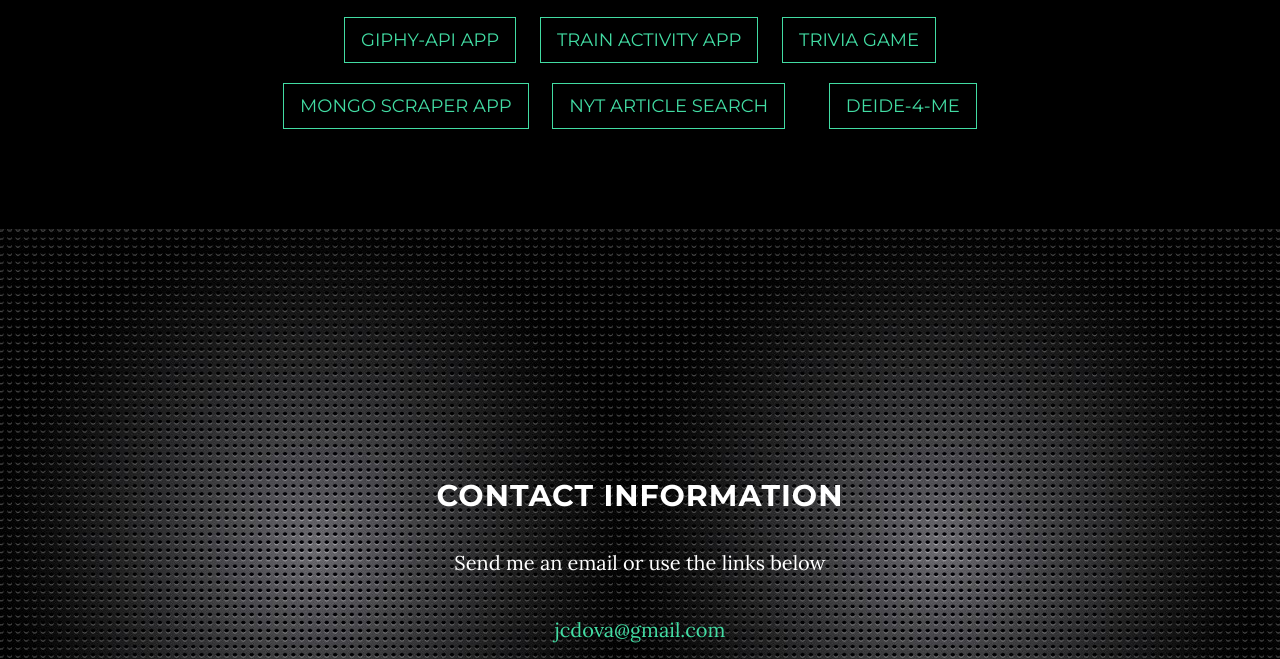
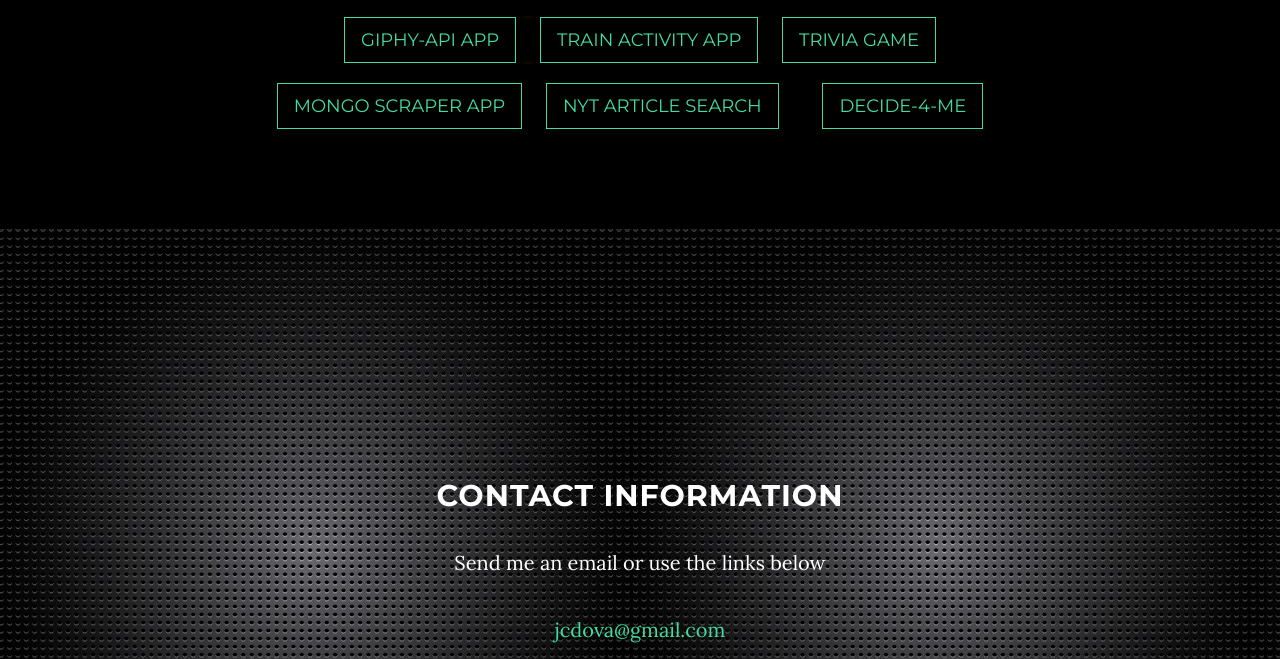
Before and after one commit to jcdova/jcdova.github.io, a website: page index.html in a window 1280 px wide. Shown: the part 2487-3146 px from the top of the page. Drawn offline with nearby package versions, Linux system fonts and the light colour scheme; some packages are replaced by stand-ins of ours.

Commit message:
Update index.html
corrected url button spelling for Decide 4 Me

```diff
--- a/index.html
+++ b/index.html
@@ -183,7 +183,7 @@
                                 <a href="https://pure-scrubland-29737.herokuapp.com/" class="btn btn-default btn-lg">NYT Article Search</a>
                             </span>
 			    <span style="margin-left: 20px; margin-right: 20px;">
-                                <a href="https://decide-4-me.herokuapp.com/" class="btn btn-default btn-lg">Deide-4-Me</a>
+                                <a href="https://decide-4-me.herokuapp.com/" class="btn btn-default btn-lg">Decide-4-Me</a>
                             </span>
                         </div>
 
```
